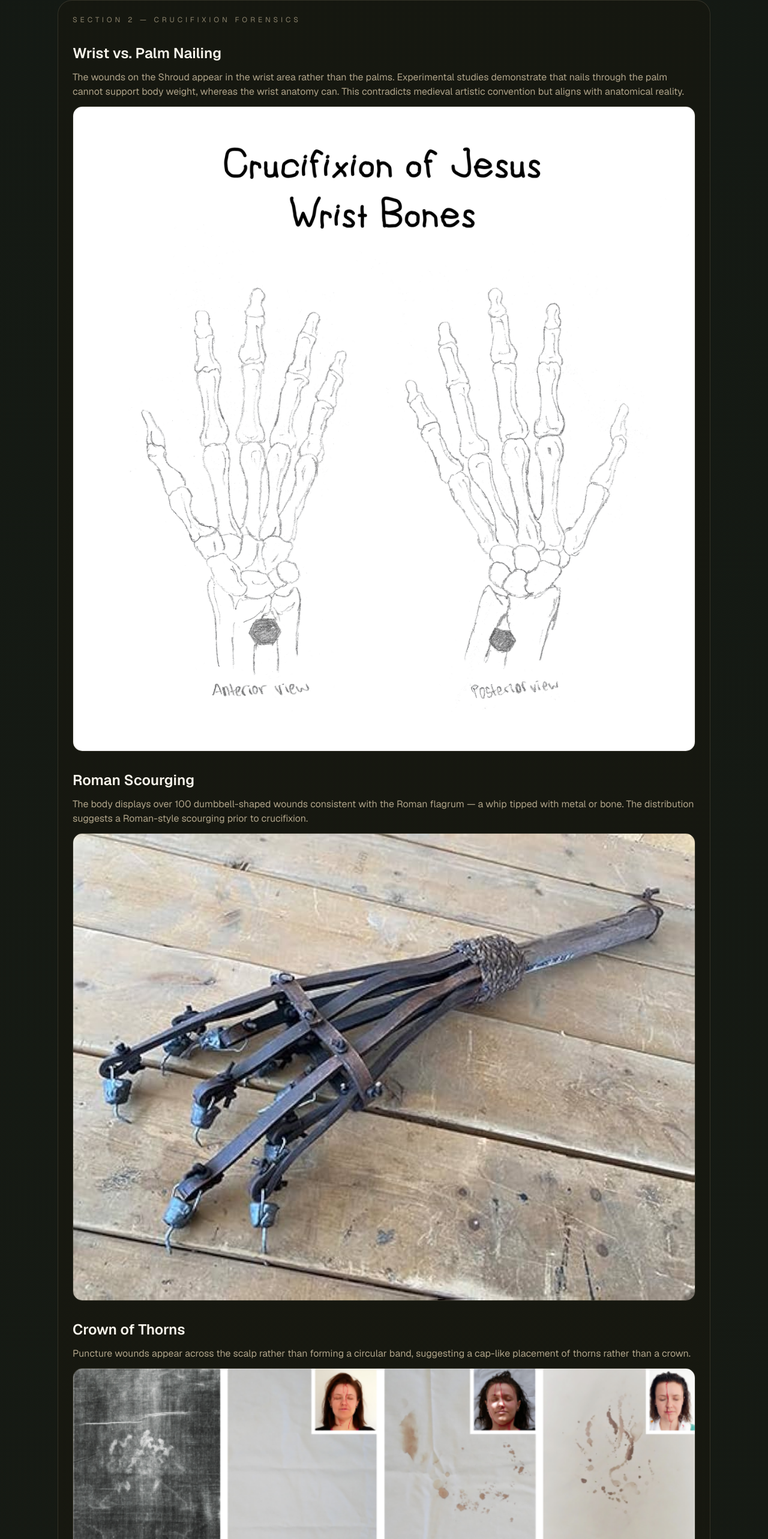
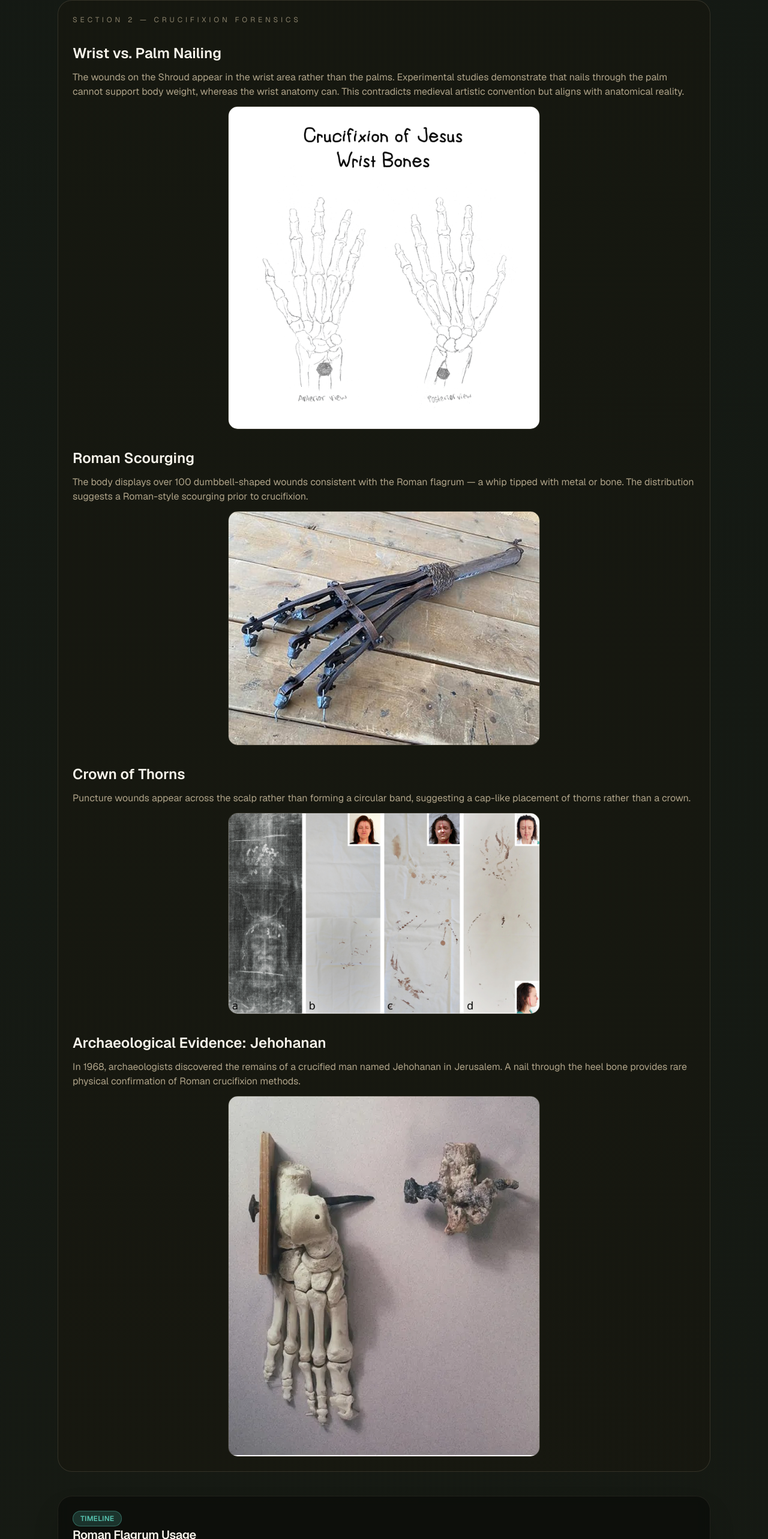
Before and after one commit to victorolivo24/shroudofturin, a Next.js app: page / in a window 1280 px wide. Shown: the part 5239-7805 px from the top of the page at 60% size. Built offline with nearby package versions, Linux system fonts and the light colour scheme.

Commit message:
resize images in section 2

```diff
--- a/src/sections/crucifixion-forensics.tsx
+++ b/src/sections/crucifixion-forensics.tsx
@@ -43,7 +43,7 @@ export function CrucifixionForensics() {
             src="/images/crucifixion-wrist-vs-palm-diagram.jpg"
             alt="Wrist vs palm nailing diagram"
             loading="lazy"
-            className="w-full rounded-2xl border border-sand-200/15 object-cover"
+            className="mx-auto w-full max-w-[520px] rounded-2xl border border-sand-200/15 object-contain"
           />
         </div>
         <div className="space-y-3">
@@ -57,7 +57,7 @@ export function CrucifixionForensics() {
             src="/images/roman-flagrum.jpg"
             alt="Roman flagrum reference"
             loading="lazy"
-            className="w-full rounded-2xl border border-sand-200/15 object-cover"
+            className="mx-auto w-full max-w-[520px] rounded-2xl border border-sand-200/15 object-contain"
           />
         </div>
         <div className="space-y-3">
@@ -70,7 +70,7 @@ export function CrucifixionForensics() {
             src="/images/crown-of-thorns-wound-diagram.jpg"
             alt="Crown of thorns wound pattern"
             loading="lazy"
-            className="w-full rounded-2xl border border-sand-200/15 object-cover"
+            className="mx-auto w-full max-w-[520px] rounded-2xl border border-sand-200/15 object-contain"
           />
         </div>
         <div className="space-y-3">
@@ -84,7 +84,7 @@ export function CrucifixionForensics() {
             src="/images/jehohanan-heel-bone-nail.png"
             alt="Jehohanan heel bone nail"
             loading="lazy"
-            className="w-full rounded-2xl border border-sand-200/15 object-cover"
+            className="mx-auto w-full max-w-[520px] rounded-2xl border border-sand-200/15 object-contain"
           />
         </div>
       </div>
```
